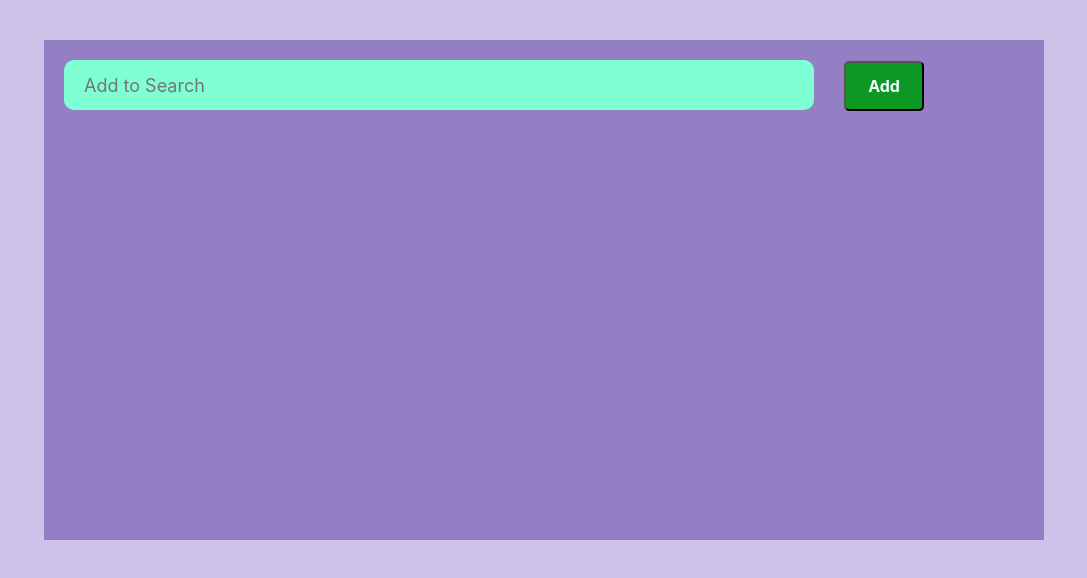
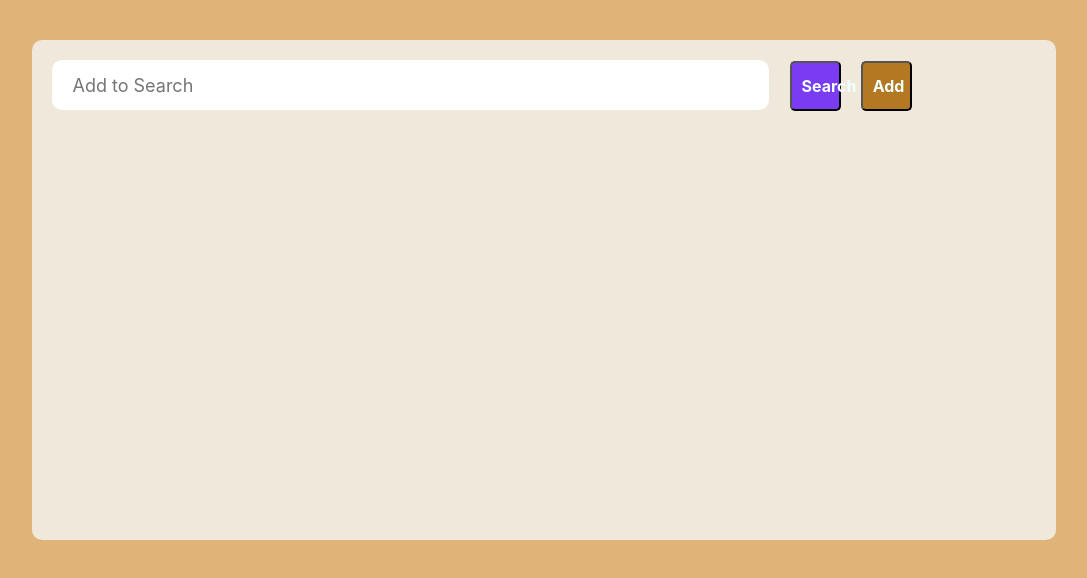
Before and after one commit to BucBiw/todo-list, a React (Create React App) app in the folder todo-list-fnt/: page / in a window 1280 px wide. Shown: the top 578 px of the page, without its empty margins (96-1183 px from the left). Built offline with nearby package versions, Linux system fonts and the light colour scheme.

Commit message:
add show to-do-list item

```diff
--- a/todo-list-fnt/package.json
+++ b/todo-list-fnt/package.json
@@ -3,6 +3,9 @@
   "version": "0.1.0",
   "private": true,
   "dependencies": {
+    "@fortawesome/fontawesome-svg-core": "^1.2.30",
+    "@fortawesome/free-solid-svg-icons": "^5.14.0",
+    "@fortawesome/react-fontawesome": "^0.1.11",
     "@testing-library/jest-dom": "^4.2.4",
     "@testing-library/react": "^9.5.0",
     "@testing-library/user-event": "^7.2.1",
--- a/todo-list-fnt/src/App.Component/App.css
+++ b/todo-list-fnt/src/App.Component/App.css
@@ -1,22 +1,24 @@
 body{
-    background-color: #cdc2e9;
+    background-color: #e0b378;
 }
 
 .App{
-    background-color: #947fc5;
+    background-color: #f0e9db;
     min-height: 500px;
-    width: 1000px;
+    width: 80%;
     margin: 40px auto;
+    border-radius: 10px;
 }
 
-
 #to-do-list-form input{
-    background-color: aquamarine;
+    background-color: #ffffff;
     border: 0;
-    width: 750px;
+    width: 70%;
     height: 50px;
     padding: 0 20px;
-    margin: 20px;
+    margin-left: 2%;
+    margin-top: 2%;
+    margin-right: 1%;
     font-size: 18px;
     border-radius: 10px;
 }
@@ -31,11 +33,11 @@ body{
 
 #addButton{
     height: 50px;
-    width: 80px;
+    width: 5%;
     padding: 0 10px;
     margin: 10px;
     border-radius: 5px;
-    background-color: #0c9923;
+    background-color: #b37821;
     cursor: pointer;
     font-weight: bolder;
     color: azure;
@@ -43,7 +45,7 @@ body{
 
 #searchButton{
     height: 50px;
-    width: 80px;
+    width: 5%;
     padding: 0 10px;
     margin: 10px;
     border-radius: 5px;
--- a/todo-list-fnt/src/App.Component/App.js
+++ b/todo-list-fnt/src/App.Component/App.js
@@ -1,21 +1,22 @@
 import React from 'react';
 
 import './App.css';
-// function App() {
-//   return (
-//     <div className="App">
-//       <header className="App-header">
-//         <h1>to do List (App)</h1>
-//       </header>
-//     </div>
-//   );
-// }
+import { library } from '@fortawesome/fontawesome-svg-core';
+import { faTrash } from '@fortawesome/free-solid-svg-icons'
+
+import ListItem from './ListItem';
+
+const users = {
+  username: 'test01',
+  items: []
+}
+
+library.add(faTrash);
 
 class App extends React.Component{
   constructor(props){
     super(props);
     this.state={
-      users: {
       username: 'test01',
       items: [],
       currentItem:{
@@ -23,39 +24,38 @@ class App extends React.Component{
         key: ''
       }
     }
+    this.addItem = this.addItem.bind(this);
+    this.handleInput = this.handleInput.bind(this);
   }
-    this.handleInput = this.handleInput.bind(this);
-    this.addItem = this.addItem.bind(this);
+
+  addItem(e){
+    e.preventDefault();
+    const newItem = this.state.currentItem;
+    console.log(newItem);
+
+    if(newItem.text !== ''){
+      const items = [...this.state.items, newItem];
+      this.setState({
+        items: items,
+        currentItem: {
+          text: '',
+          key: ''
+        }
+      });
+      users.items.push(newItem);
+      users.items.forEach(element => {
+        console.log('item: ' + element.text);
+      });
+    }
   }
 
   handleInput(e){
     this.setState({
-      users:{
       currentItem: {
         text: e.target.value,
         key: Date.now()
       }
-      }
     });
-  }
-
-  addItem(e){
-    e.preventDefault();
-    const newItem = this.state.users.currentItem;
-    console.log(newItem);
-
-    if(newItem.text !== ""){
-      const items = [...this.state.users.items, newItem];
-      this.setState({
-        users: {
-          items: newItem,
-          currentItem: {
-            text: '',
-            key: ''
-          }
-        }
-      });
-    }
   }
 
   render(){
@@ -64,11 +64,12 @@ class App extends React.Component{
         <div className="App">
           <form id="to-do-list-form" onSubmit={this.addItem}>
             <input type="text" placeholder="Add to Search"
-            value={this.state.users.currentItem.text}
+            value={this.state.currentItem.text}
             onChange={this.handleInput} />
-            {/* <button type="submit" id="searchButton">Search</button> */}
+            <button type="submit" id="searchButton">Search</button>
             <button type="submit" id="addButton">Add</button>
           </form>
+          <ListItem items={this.state.items}></ListItem>
         </div>
       </header>
     );
--- /dev/null
+++ b/todo-list-fnt/src/App.Component/ListItem.css
@@ -0,0 +1,15 @@
+.list{
+    color: #ffffff;
+    width: 95%;
+    background-color: #dd9332;
+    height: 50px;
+    margin: 20px auto;
+    padding: 10px auto;
+    border-radius: 5px;
+}
+
+.list p{
+    color: #ffffff;
+    padding: 10px;
+    font-size: 20px;
+}
--- a/todo-list-fnt/src/App.Component/ListItem.js
+++ b/todo-list-fnt/src/App.Component/ListItem.js
@@ -0,0 +1,19 @@
+import React from 'react';
+
+import './ListItem.css';
+
+
+function ListItem(props){
+    const items = Array.from(props.items);
+    const listitem = items.map(item => {
+        return <div className="list" key="item.key">
+            <p>{ item.text }</p>
+        </div>
+    });
+
+    return (
+    <div>{ listitem }</div>
+    );
+}
+
+export default ListItem;
```
Also changed, not shown: 1 other file (tests, documents, lock files or other folders). Lines whose indentation alone changed are shown as unchanged.
